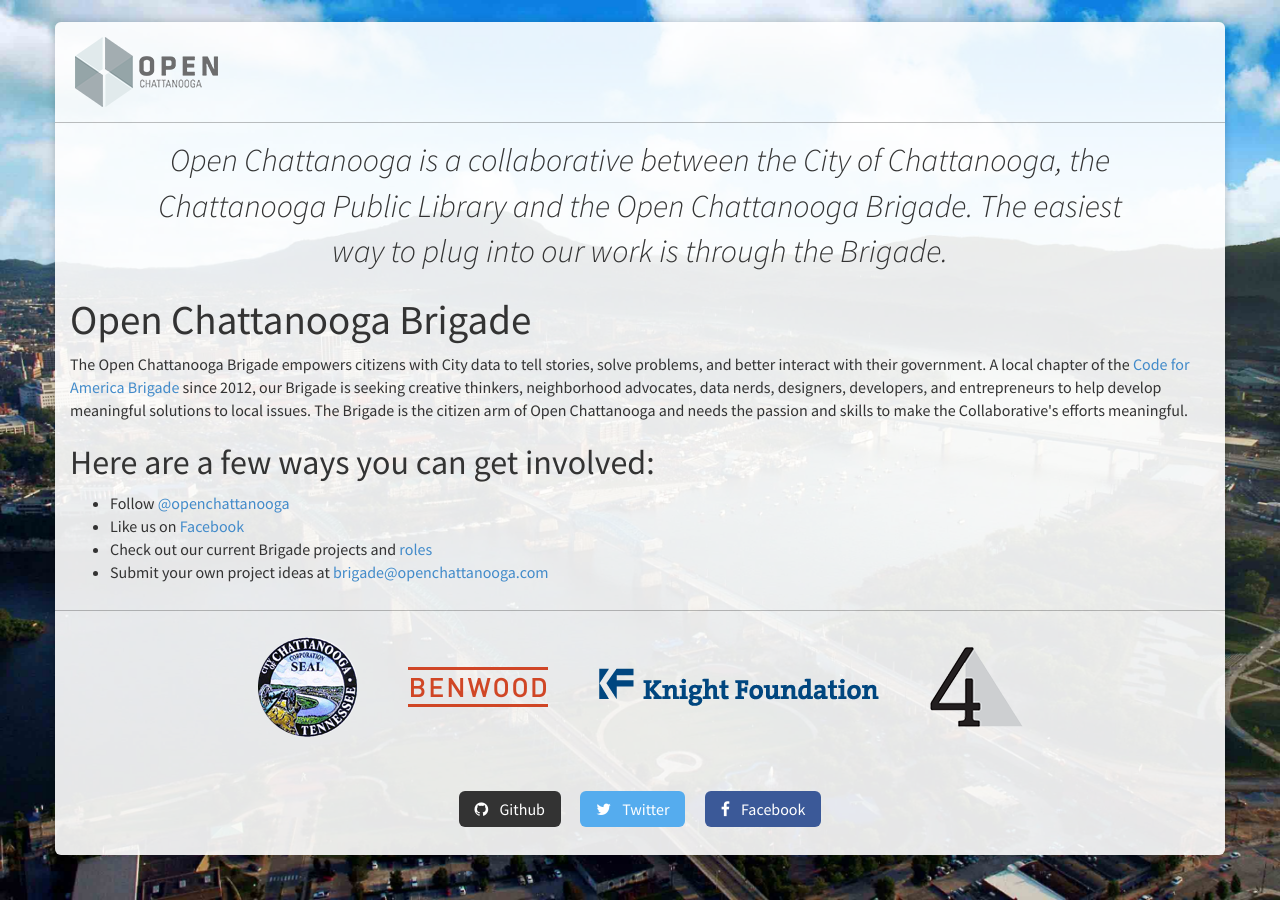
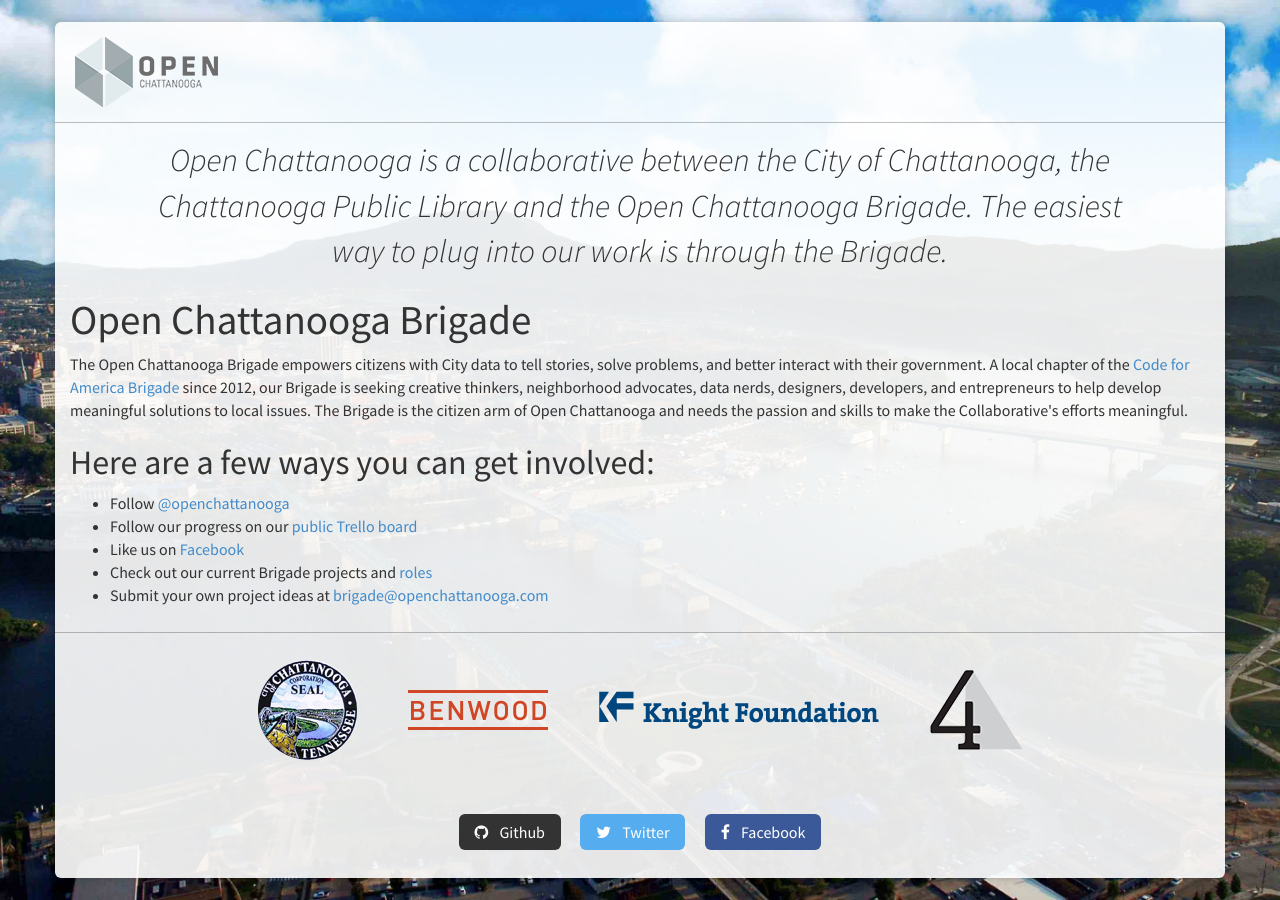
Before and after one commit to openchattanooga/open-chattanooga-website, a Jekyll site: the page built from index.html, in a window 1280 px wide. Built offline with Jekyll 4.4.1, drawn with Linux system fonts in a browser that asks for light colours; nearby versions of some CDN libraries; comment, search, counter and statistics services are not loaded.

Commit message:
Add link to public Trello board.

```diff
--- a/index.html
+++ b/index.html
@@ -14,6 +14,8 @@
 
 <li>Follow <a href="https://twitter.com/intent/follow?screen_name=openchattanooga" title="Follow us on Twitter">@openchattanooga</a></li>
 
+<li>Follow our progress on our <a href="https://trello.com/b/D4TsoBsT/knight-foundation-open-chattanooga">public Trello board</a></li>
+
 <li>Like us on <a href="https://www.facebook.com/OpenChattanooga" title="Like us on Facebook">Facebook</a></li>
 
 <li>Check out our current Brigade projects and <a href="/roles" title="Brigade roles">roles</a></li>
```
